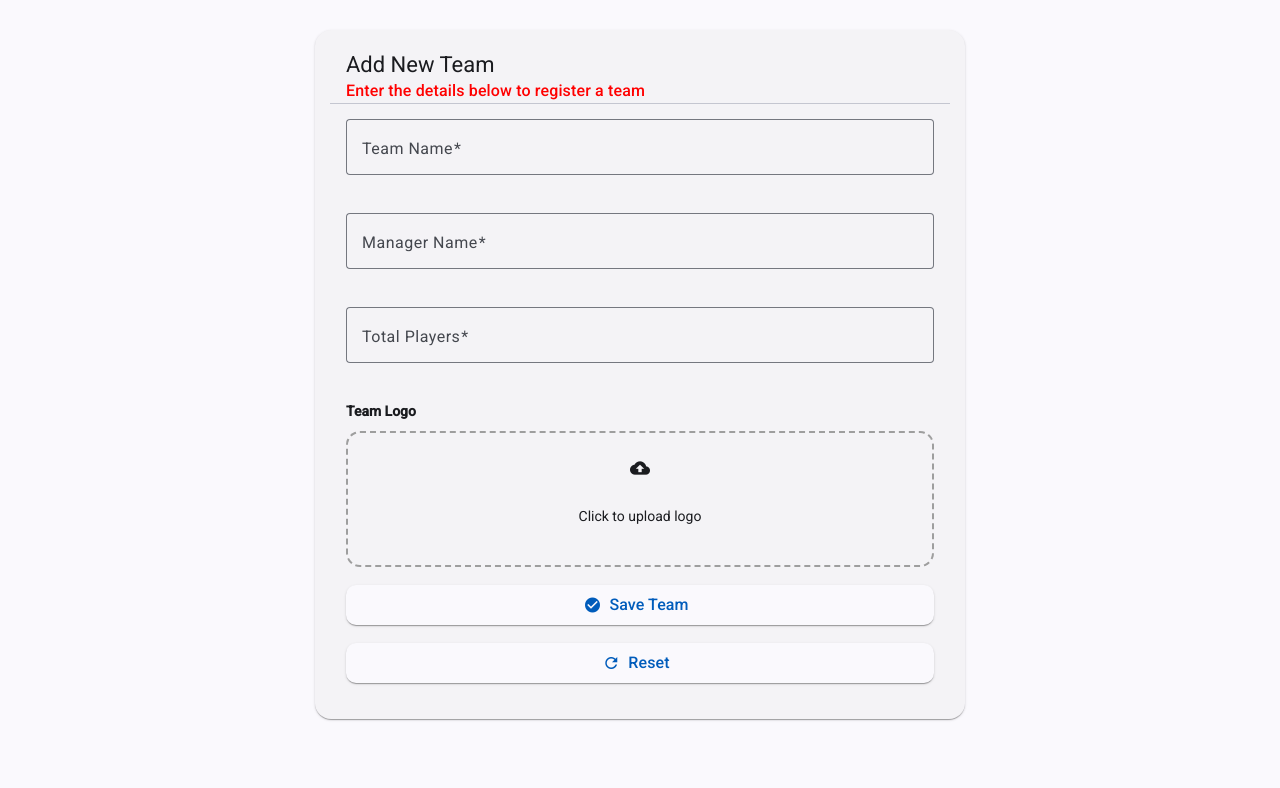
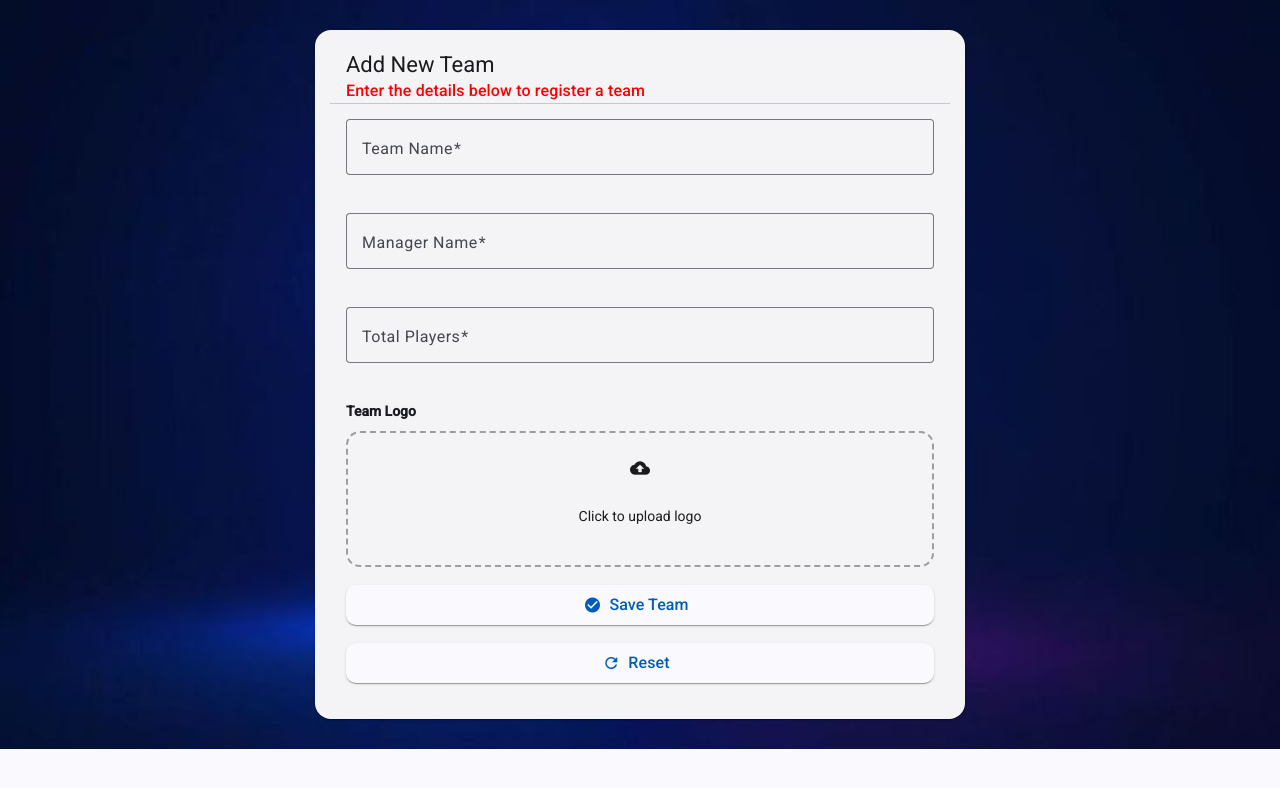
Before and after one commit to Mishal-malayil/football-project, an Angular app: page /add-team in a window 1280 px wide. Shown: the top 788 px of the page. Built offline with nearby package versions, Linux system fonts and the light colour scheme.

Commit message:
done the backend of teams

```diff
--- a/src/app/components/add-team/add-team.css
+++ b/src/app/components/add-team/add-team.css
@@ -1,7 +1,13 @@
+.main{
+  background-image: url('/assets/bgg.jpg');
+  background-size: cover;
+}
 .team-wrapper {
   max-width: 650px;
   margin: auto;
   padding: 30px;
+
+
 }
 
 .team-card {
--- a/src/app/components/add-team/add-team.html
+++ b/src/app/components/add-team/add-team.html
@@ -1,3 +1,4 @@
+<div class="main">
 <div class="team-wrapper">
 
   <mat-card class="team-card">
@@ -58,3 +59,4 @@
   </mat-card>
 
 </div>
+</div>
--- a/src/app/components/dashboard/dashboard.css
+++ b/src/app/components/dashboard/dashboard.css
@@ -14,7 +14,7 @@
 h1 {
   margin-bottom: 30px;
   font-size: 32px;
-  color: #1976d2;
+  color: #ffffff;
   font-weight: 600;
 }
 
--- a/src/app/components/teams/teams.css
+++ b/src/app/components/teams/teams.css
@@ -1,3 +1,8 @@
+.main{
+  background-image: url('/assets/bgg.jpg');
+  background-size: cover;
+  height: 100%;
+}
 /* Whole container layout */
 .team-container {
   display: grid;
@@ -6,7 +11,7 @@
   padding: 20px;
 }
 
-/* Card Box */
+
 .team-card {
   background: #ffffff;
   border-radius: 15px;
--- a/src/app/components/teams/teams.html
+++ b/src/app/components/teams/teams.html
@@ -1,3 +1,4 @@
+<div class="main">
 <div class="team-container">
   <div *ngFor="let t of teams" class="team-card">
 
@@ -13,3 +14,4 @@
 
   </div>
 </div>
+</div>
```
